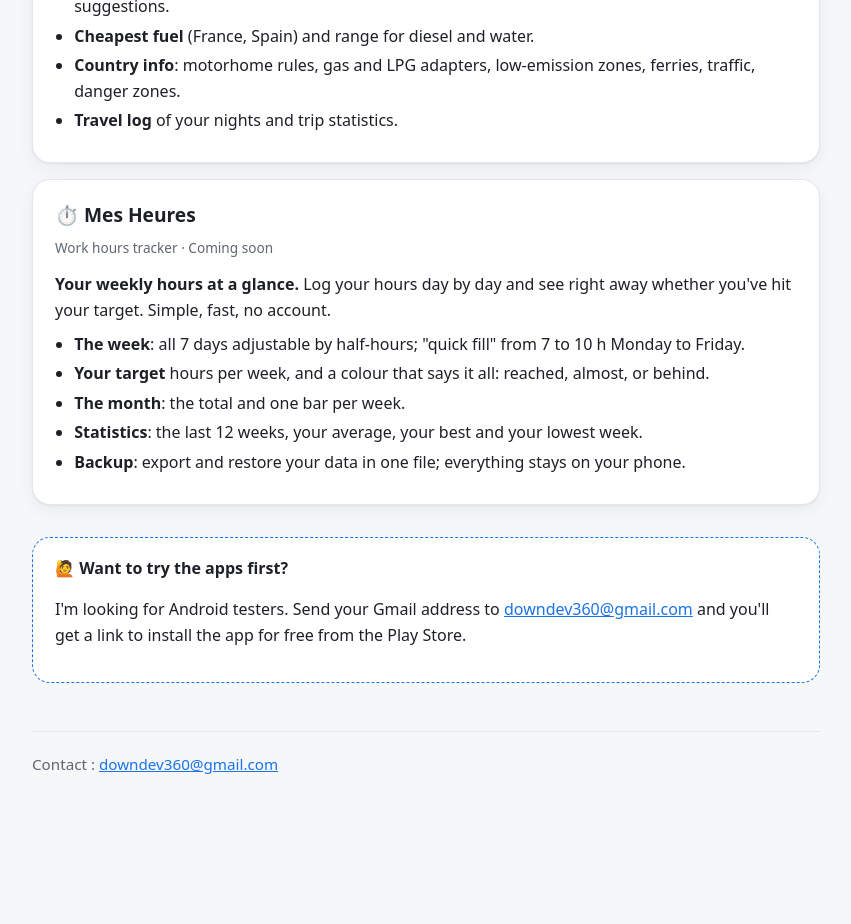
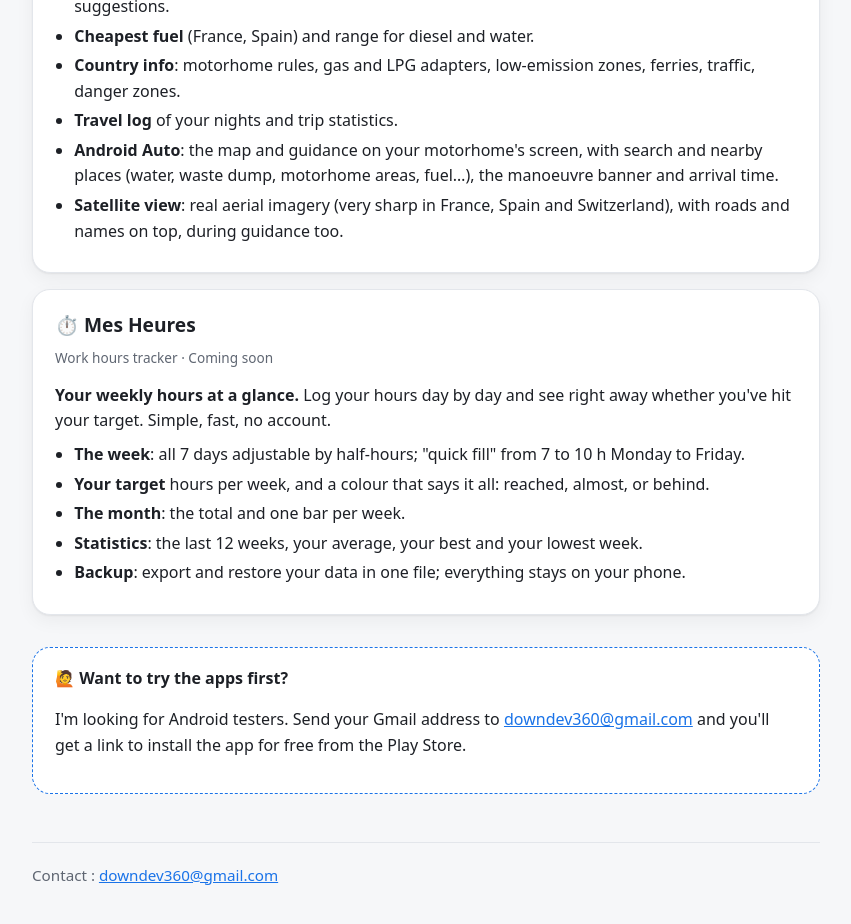
Before and after one commit to mickbike360/playstore, a plain HTML site: page index.html in a window 1280 px wide. Shown: the part 2440-3364 px from the top of the page, without its empty margins (214-1065 px from the left). Before the commit the page ends 3281 px from the top, so only its background shows below. Drawn offline with Linux system fonts and the light colour scheme.

Commit message:
Site : SentierGo — Android Auto et vue satellite
Co-Authored-By: Claude Opus 5.5 <noreply@anthropic.com>

```diff
--- a/index.html
+++ b/index.html
@@ -183,6 +183,10 @@
       <li><strong>Infos par pays</strong> : règles pour les camping-cars, gaz et adaptateurs GPL, zones à faibles émissions, ferries,
           trafic, zones de danger.</li>
       <li><strong>Carnet de route</strong> de tes nuits et statistiques de voyage.</li>
+      <li><strong>Android Auto</strong> : la carte et le guidage sur l'écran du camping-car, avec la recherche et les lieux autour de toi
+          (eau, vidange, aires, carburant…), le bandeau de manœuvre et l'heure d'arrivée.</li>
+      <li><strong>Vue satellite</strong> : les vraies images aériennes (très nettes en France, en Espagne et en Suisse), avec les routes
+          et les noms par-dessus, aussi pendant le guidage.</li>
     </ul>
     <ul lang="en">
       <li><strong>The right places on the map</strong>: drinking water, waste dump, motorhome areas and parkings, campsites, fuel, LPG,
@@ -196,6 +200,10 @@
       <li><strong>Cheapest fuel</strong> (France, Spain) and range for diesel and water.</li>
       <li><strong>Country info</strong>: motorhome rules, gas and LPG adapters, low-emission zones, ferries, traffic, danger zones.</li>
       <li><strong>Travel log</strong> of your nights and trip statistics.</li>
+      <li><strong>Android Auto</strong>: the map and guidance on your motorhome's screen, with search and nearby places
+          (water, waste dump, motorhome areas, fuel…), the manoeuvre banner and arrival time.</li>
+      <li><strong>Satellite view</strong>: real aerial imagery (very sharp in France, Spain and Switzerland), with roads and names
+          on top, during guidance too.</li>
     </ul>
   </div>
 
```
